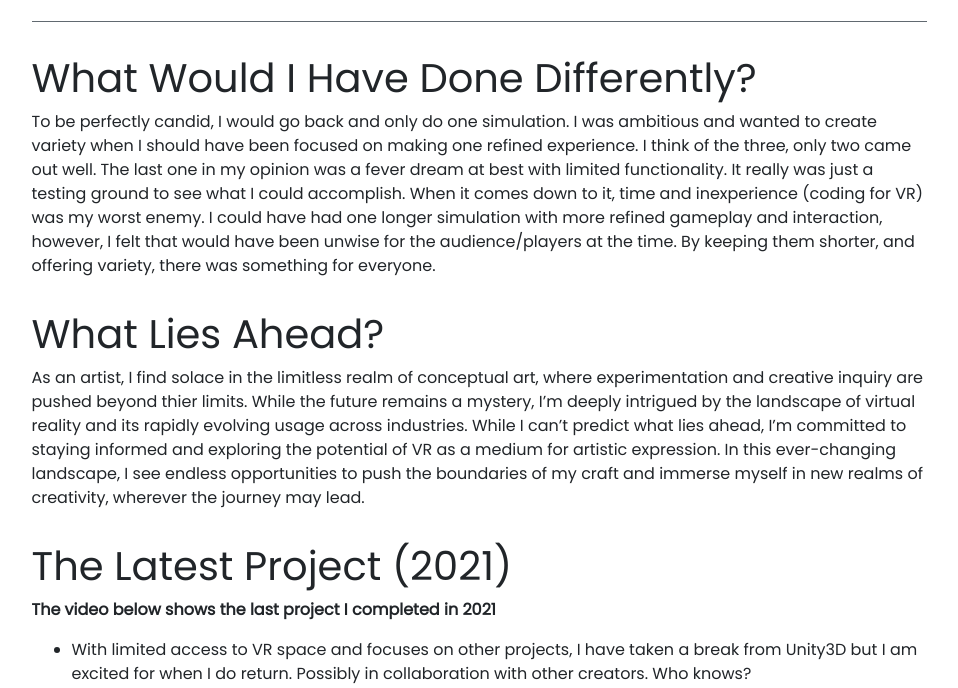
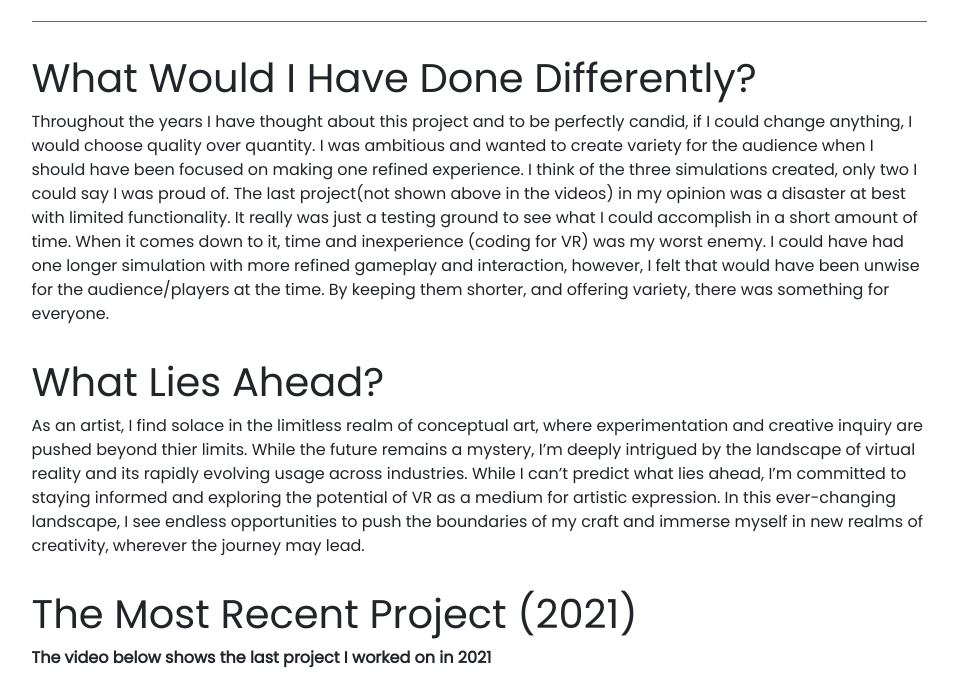
Before and after one commit to Seerow0/-MK-II-Nicholas-J-Website-, a Jekyll site: the page built from _projects/(1) A Virtual Project.md, in a window 1280 px wide and 1400 px high, scrolled down 1937 px. Shown: the part 150-838 px from the top of the window, without its empty margins (161-1119 px from the left). Built offline with Jekyll 4.4.1, drawn with Linux system fonts in a browser that asks for light colours; nearby versions of some CDN libraries; a script that is not in the unit is left out; some of the changed text lies outside the part shown.

Commit message:
Update (1) A Virtual Project.md

```diff
--- a/_projects/(1) A Virtual Project.md
+++ b/_projects/(1) A Virtual Project.md
@@ -14,11 +14,11 @@
 
 My journey began with a admiration for the insights of Sigmund Freud and the appeal of crafting dreamlike experiences. Despite facing tight deadlines— four months for creation and another month for setup—I stand by the fact that my venture into virtual reality was a success, capturing the imaginations of users and audiences. As a result, shedding light on the promising trajectory of virtual technology.
 
-In my final year, final semester of college, I advocated for access to a VR toolkit to kickstart my project. Drawing on years of experience, I had cultivated proficiency in coding, Unity 3D, and asset creation using Maya, Mudbox, and Blender. Although, I initially envisioned a small Unity 3D Project for my senior exhibition, I opted for a more challenging path. Embracing the opportunity to delve into VR, the journey proved immensely rewarding on a personal and professional level.
+In my final semester of college, I advocated for access to a VR toolkit to kickstart my project. Drawing on years of experience, I had cultivated proficiency in coding, Unity 3D, and asset creation using Maya, Mudbox, and Blender. Although, I initially envisioned a small Unity 3D Project for my senior exhibition, I opted for a more challenging path. Embracing the opportunity to delve into VR, the journey proved immensely rewarding on both a personal and professional level.
 
 # The Results
 
-With invaluable guidance from mentors and a 4 month strict deadline, we brought to life three distinct virtual simulations, enhanced by meticulously crafted audio compositions. Our showcase featured a spacious venue outfitted with three projectors, strategically positioned to offer varied perspectives—including that of the participants—culminating in an immersive and engaging experience for all. Please see below for a visual understanding of the project.
+I recieved invaluable guidance from my professors and a strict deadline, we brought to life three distinct virtual simulations, enhanced by meticulously crafted audio compositions. Our showcase featured a spacious venue outfitted with three projectors, strategically positioned to offer varied perspectives—including that of the participants—culminating in an immersive and engaging experience for all. Please see below for a visual demonstration of the project.
 
 **Video Documentation**
 <iframe width="692" height="389" src="https://www.youtube.com/embed/79Wa_o1m5ZE" title="vr space documentation" frameborder="0" allow="accelerometer; autoplay; clipboard-write; encrypted-media; gyroscope; picture-in-picture; web-share" referrerpolicy="strict-origin-when-cross-origin" allowfullscreen></iframe>
@@ -30,14 +30,14 @@
 
 ---
 # What Would I Have Done Differently?
-To be perfectly candid, I would go back and only do one simulation. I was ambitious and wanted to create variety when I should have been focused on making one refined experience. I think of the three, only two came out well. The last one in my opinion was a fever dream at best with limited functionality. It really was just a testing ground to see what I could accomplish. When it comes down to it, time and inexperience (coding for VR) was my worst enemy. I could have had one longer simulation with more refined gameplay and interaction, however, I felt that would have been unwise for the audience/players at the time. By keeping them shorter, and offering variety, there was something for everyone.
+Throughout the years I have thought about this project and to be perfectly candid, if I could change anything, I would choose quality over quantity. I was ambitious and wanted to create variety for the audience when I should have been focused on making one refined experience. I think of the three simulations created, only two I could say I was proud of. The last project(not shown above in the videos) in my opinion was a disaster at best with limited functionality. It really was just a testing ground to see what I could accomplish in a short amount of time. When it comes down to it, time and inexperience (coding for VR) was my worst enemy. I could have had one longer simulation with more refined gameplay and interaction, however, I felt that would have been unwise for the audience/players at the time. By keeping them shorter, and offering variety, there was something for everyone.
 
 # What Lies Ahead?
 As an artist, I find solace in the limitless realm of conceptual art, where experimentation and creative inquiry are pushed beyond thier limits. While the future remains a mystery, I'm deeply intrigued by the landscape of virtual reality and its rapidly evolving usage across industries. While I can't predict what lies ahead, I'm committed to staying informed and exploring the potential of VR as a medium for artistic expression. In this ever-changing landscape, I see endless opportunities to push the boundaries of my craft and immerse myself in new realms of creativity, wherever the journey may lead.
 
-# The Latest Project (2021)
-**The video below shows the last project I completed in 2021**
-- With limited access to VR space and focuses on other projects, I have taken a break from Unity3D but I am excited for when I do return. Possibly in collaboration with other creators. Who knows?
+# The Most Recent Project (2021)
+**The video below shows the last project I worked on in 2021**
+- With limited access to VR space and focuses on other projects, I have taken a break from Unity3D but I am excited for when I do return.
 
 <iframe width="674" height="379" src="https://www.youtube.com/embed/MoJH7ynzV3I?list=PLFYm4Qhfx-M1fSadbFODVUIeKXIPQRpPH" title="Working on now" frameborder="0" allow="accelerometer; autoplay; clipboard-write; encrypted-media; gyroscope; picture-in-picture; web-share" referrerpolicy="strict-origin-when-cross-origin" allowfullscreen></iframe>
 
```
